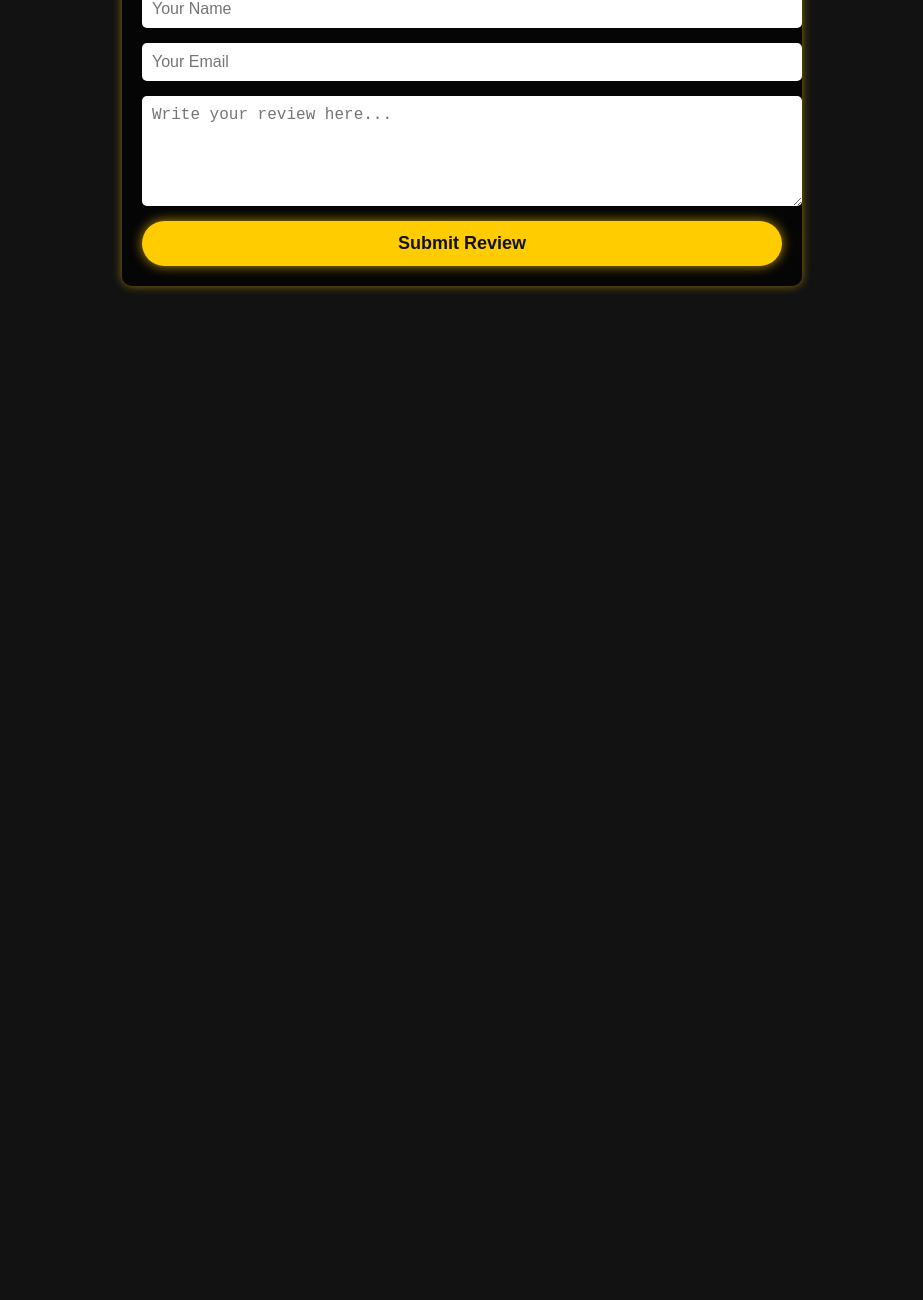
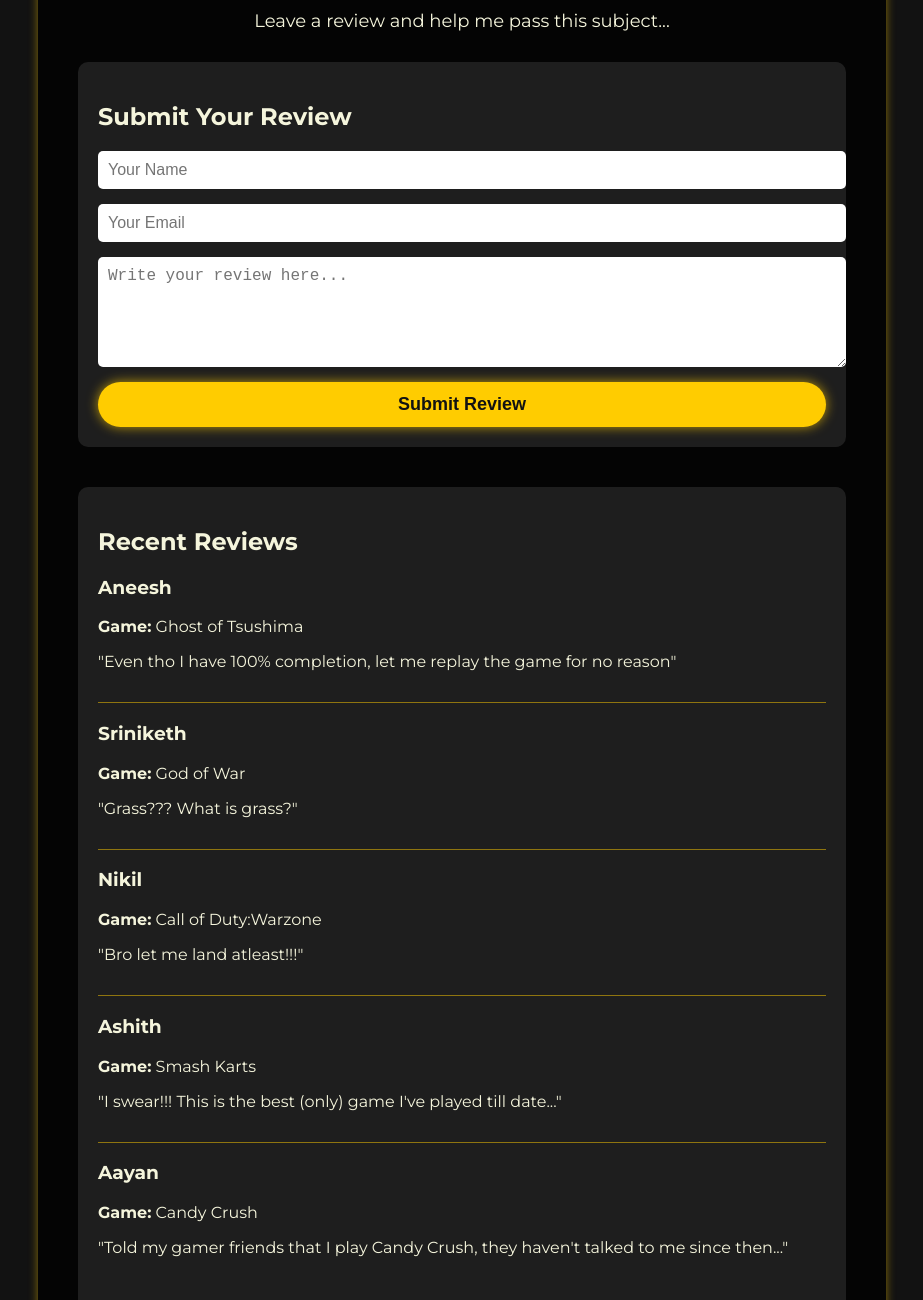
Before and after one commit to Aneesh241/goty-games, a plain HTML site: page submit_review.html in a window 1280 px wide. Shown: the part 162-1462 px from the top of the page, without its empty margins (178-1101 px from the left). Before the commit the page ends 800 px from the top, so only its background shows below. Drawn offline with Linux system fonts and the light colour scheme.

Commit message:
Update submit_review.html

```diff
--- a/submit_review.html
+++ b/submit_review.html
@@ -2,7 +2,7 @@
 <html lang="en">
 <head>
     <link href="https://fonts.googleapis.com/css2?family=Montserrat:wght@300;400;700&display=swap" rel="stylesheet">
-    <title>Submit Your Review</title>
+    <title>Game Reviews Blog</title>
     <style>
         body {
             font-family: 'Montserrat', sans-serif;
@@ -10,19 +10,29 @@
             padding: 0;
             background-color: #121212;
             color: beige;
-            text-align: center;
         }
         .container {
-            width: 50%;
+            width: 60%;
             margin: auto;
-            padding: 20px;
-            background-color: rgba(0, 0, 0, 0.7);
+            padding: 40px;
+            background-color: rgba(0, 0, 0, 0.8);
             border-radius: 10px;
             box-shadow: 0px 0px 10px rgba(255, 204, 0, 0.5);
             margin-top: 50px;
         }
         h1 {
             color: #ffcc00;
+            text-align: center;
+        }
+        .intro {
+            text-align: center;
+            font-size: 18px;
+            margin-bottom: 30px;
+        }
+        .review-form {
+            background: rgba(255, 255, 255, 0.1);
+            padding: 20px;
+            border-radius: 10px;
         }
         form {
             display: flex;
@@ -53,14 +63,29 @@
             background-color: #e6b800;
             box-shadow: 0px 0px 18px rgba(255, 204, 0, 1);
         }
-        .video-container {
-            margin-top: 20px;
+        .recent-reviews {
+            margin-top: 40px;
+            padding: 20px;
+            background: rgba(255, 255, 255, 0.1);
+            border-radius: 10px;
+        }
+        .review {
+            border-bottom: 1px solid rgba(255, 204, 0, 0.5);
+            padding-bottom: 15px;
+            margin-bottom: 15px;
+        }
+        .review:last-child {
+            border-bottom: none;
         }
     </style>
 </head>
 <body>
     <div class="container">
-        <h1>Submit Your Review</h1>
+        <h1>Game Reviews Blog</h1>
+        <p class="intro">Leave a review and help me pass this subject...</p>
+
+        <div class="review-form">
+            <h2>Submit Your Review</h2>
             <form action="video.html" method="GET">
                 <input type="text" name="name" placeholder="Your Name" required>
                 <input type="email" name="email" placeholder="Your Email" required>
@@ -68,5 +93,35 @@
                 <button type="submit" class="btn">Submit Review</button>
             </form>
         </div>
+
+        <div class="recent-reviews">
+            <h2>Recent Reviews</h2>
+            <div class="review">
+                <h3>Aneesh</h3>
+                <p><strong>Game:</strong> Ghost of Tsushima </p>
+                <p>"Even tho I have 100% completion, let me replay the game for no reason"</p>
+            </div>
+            <div class="review">
+                <h3>Sriniketh</h3>
+                <p><strong>Game:</strong> God of War </p>
+                <p>"Grass??? What is grass?"</p>
+            </div>
+            <div class="review">
+                <h3>Nikil</h3>
+                <p><strong>Game:</strong> Call of Duty:Warzone </p>
+                <p>"Bro let me land atleast!!!"</p>
+            </div>
+            <div class="review">
+                <h3>Ashith</h3>
+                <p><strong>Game:</strong> Smash Karts </p>
+                <p>"I swear!!! This is the best (only) game I've played till date..."</p>
+            </div>
+            <div class="review">
+                <h3>Aayan</h3>
+                <p><strong>Game:</strong> Candy Crush </p>
+                <p>"Told my gamer friends that I play Candy Crush, they haven't talked to me since then..."</p>
+            </div>
+        </div>
+    </div>
 </body>
 </html>
```
Lines whose indentation alone changed are shown as unchanged.
